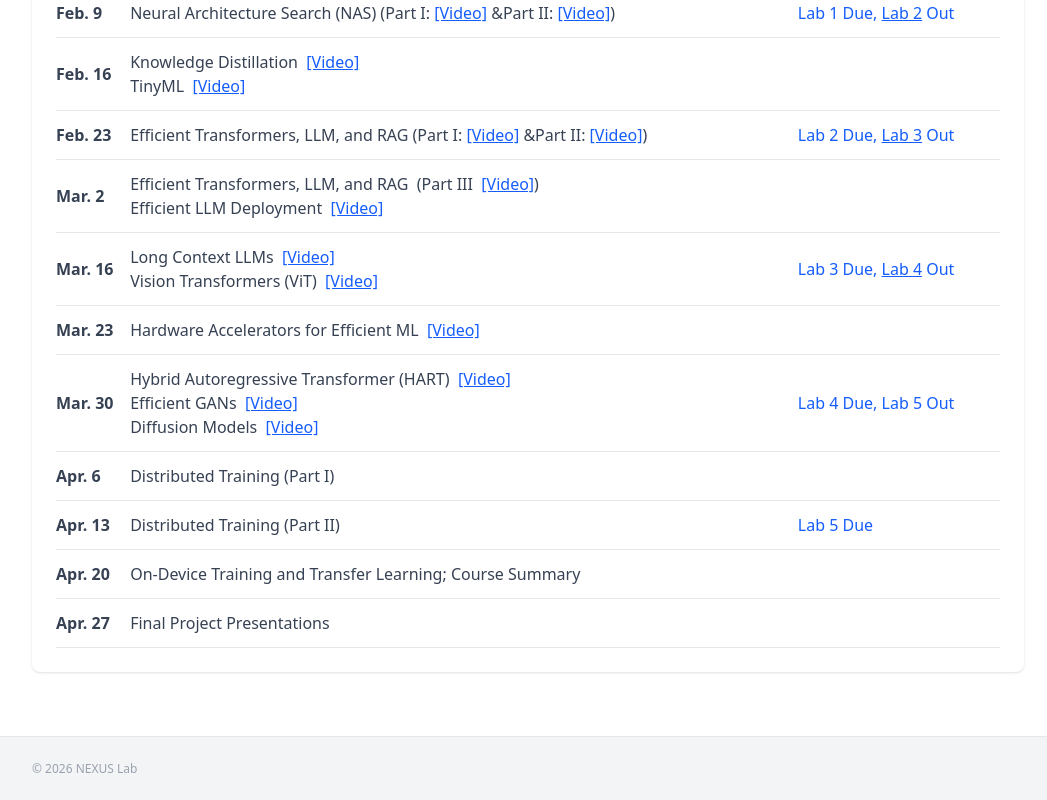
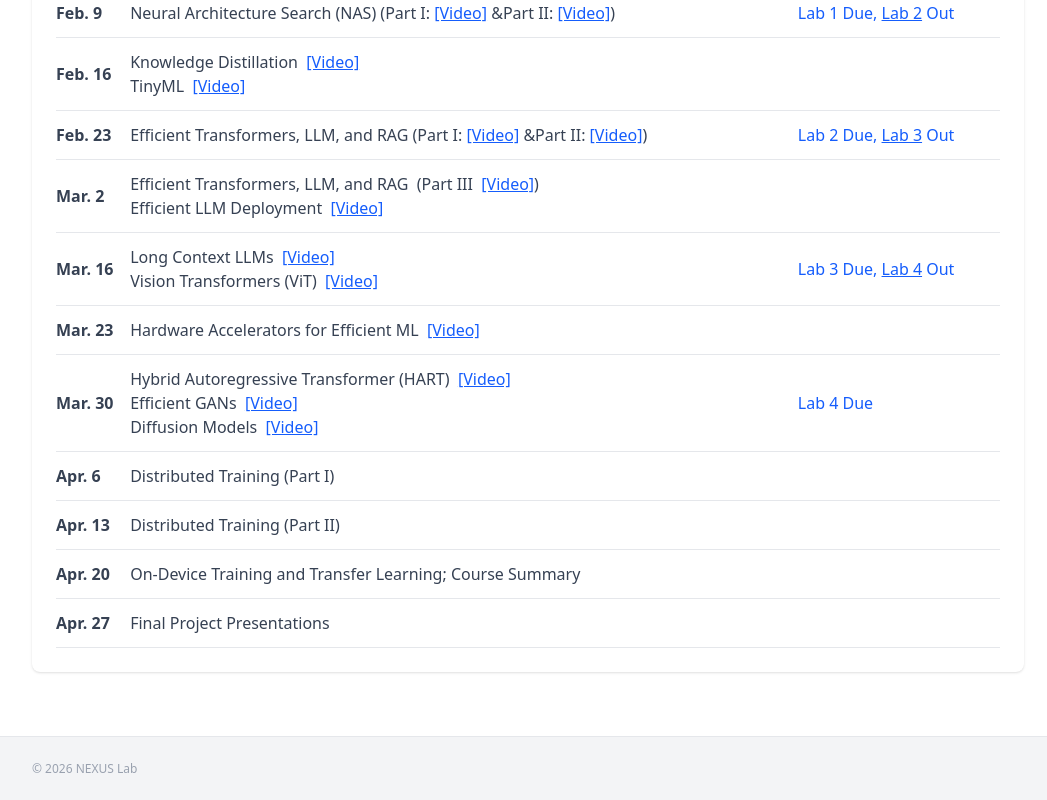
Before and after one commit to NEXUS-Pitt/nexus-pitt.github.io, a React (Vite) app: page /#/course in a window 1280 px wide. Shown: the part 1424-2224 px from the top of the page, without its empty margins (112-1159 px from the left). Built offline with nearby package versions, Linux system fonts and the light colour scheme; a web font is replaced by a local one.

Commit message:
Update CoursePage.tsx

```diff
--- a/src/components/Course/CoursePage.tsx
+++ b/src/components/Course/CoursePage.tsx
@@ -234,7 +234,7 @@ const CoursePage: React.FC = () => {
                                             &nbsp;<a href="https://youtu.be/uZ3CYy869yI" className="text-blue-600 underline" target="_blank" rel="noopener noreferrer">[Video]</a>
                                         </td>
                                         <td className="py-3 text-blue-600">
-                                            Lab 4 Due, Lab 5 Out
+                                            Lab 4 Due
                                         </td>
                                     </tr>
                                     <tr className="border-b border-gray-200">
@@ -246,7 +246,7 @@ const CoursePage: React.FC = () => {
                                     <tr className="border-b border-gray-200">
                                         <td className="py-3 font-semibold">Apr. 13</td>
                                         <td className="py-3">Distributed Training (Part II)</td>
-                                        <td className="py-3 text-blue-600">Lab 5 Due</td>
+                                        <td className="py-3 text-blue-600"></td>
                                     </tr>
                                     <tr className="border-b border-gray-200">
                                         <td className="py-3 font-semibold">Apr. 20</td>
```
